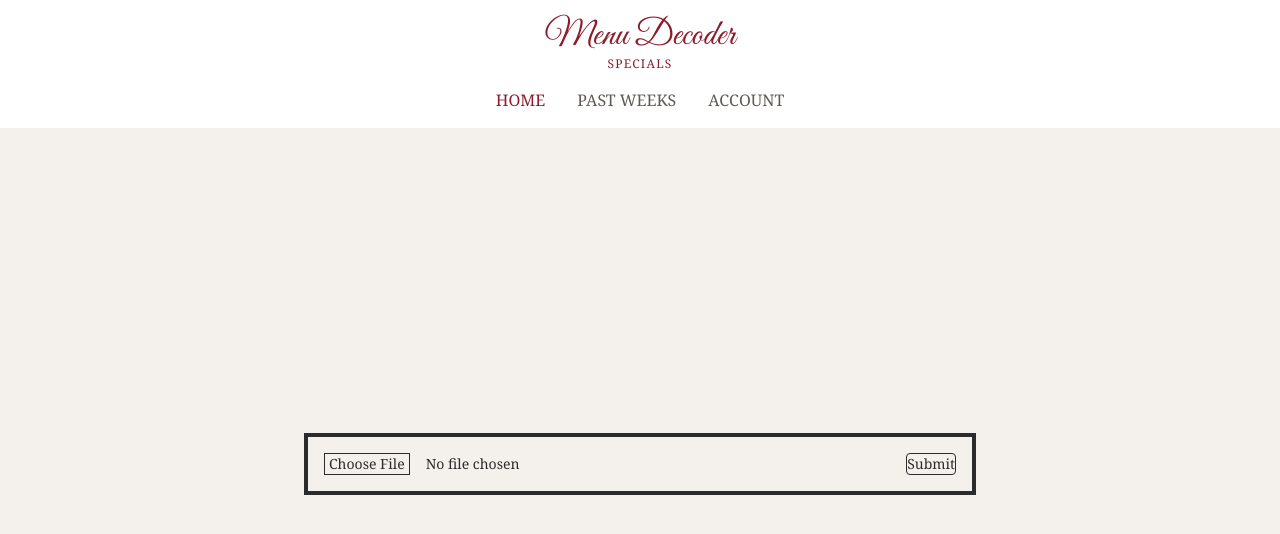
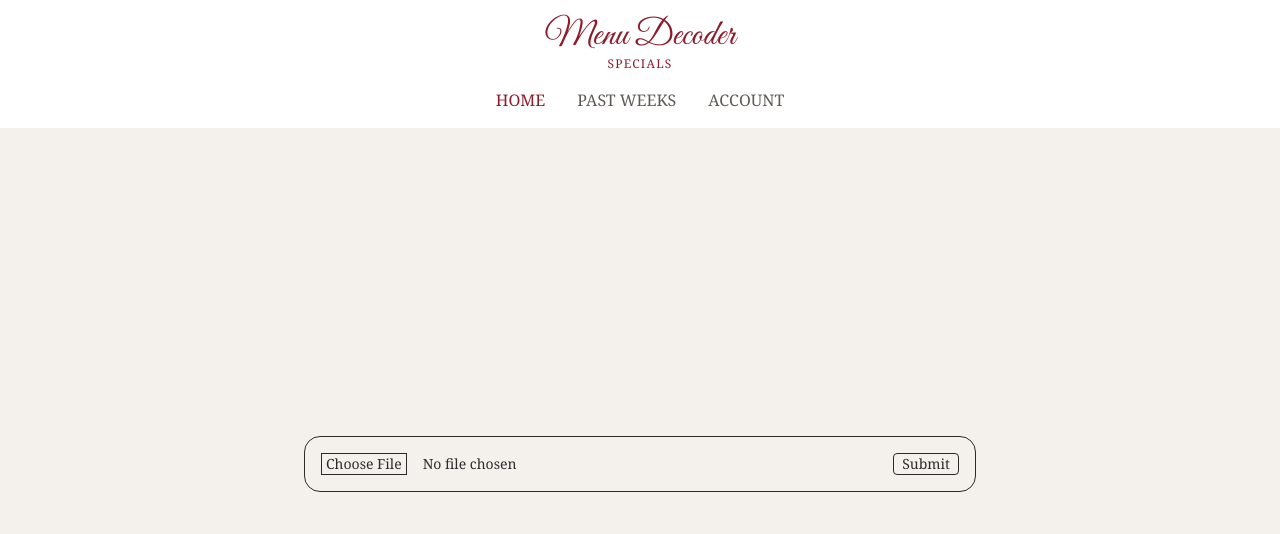
Before and after one commit to lemadavid1234/menu-decoder, a Next.js app in the folder client/: page / in a window 1280 px wide. Shown: the top 534 px of the page. Built offline with nearby package versions, Linux system fonts and the light colour scheme.

Commit message:
feat(frontend): add padding and change flex layout for Home Page/Upload Form

```diff
--- a/client/src/app/page.tsx
+++ b/client/src/app/page.tsx
@@ -2,7 +2,7 @@ import UploadForm from "./upload-form";
 
 export default function Home() {
   return (
-    <div className="flex-1 flex flex-col items-center justify-center w-full">
+    <div className="flex-1 flex flex-col items-center justify-center w-full p-4">
       <UploadForm />
 
     </div>
--- a/client/src/app/upload-form.tsx
+++ b/client/src/app/upload-form.tsx
@@ -58,13 +58,13 @@ export default function UploadForm() {
 
     return (
         //entire component
-        <div className='p-4 border-4 border-foreground w-full max-w-2xl'>
+        <div className='p-4 border border-ink rounded-2xl w-full max-w-2xl'>
 
             {/* Choose File & Submit Button field */}
             {!draft && (
-                <form onSubmit={handleSubmit} className='flex justify-between'>
-                    <input required type="file" name="photo" className='text-sm file:px-1 file:mr-4 file:border file:border-foreground' />
-                    <button className="border rounded border-foreground bg-foreground text-background text-sm" type="submit" disabled={isLoading}>Submit</button>
+                <form onSubmit={handleSubmit} className='flex flex-col items-center md:flex-row'>
+                    <input required type="file" name="photo" className='flex-1 text-sm file:px-1 file:mr-4 file:border file:border-foreground' />
+                    <button className="border rounded border-foreground bg-foreground text-background text-sm px-2" type="submit" disabled={isLoading}>Submit</button>
                 </form>
             )}
 
```
